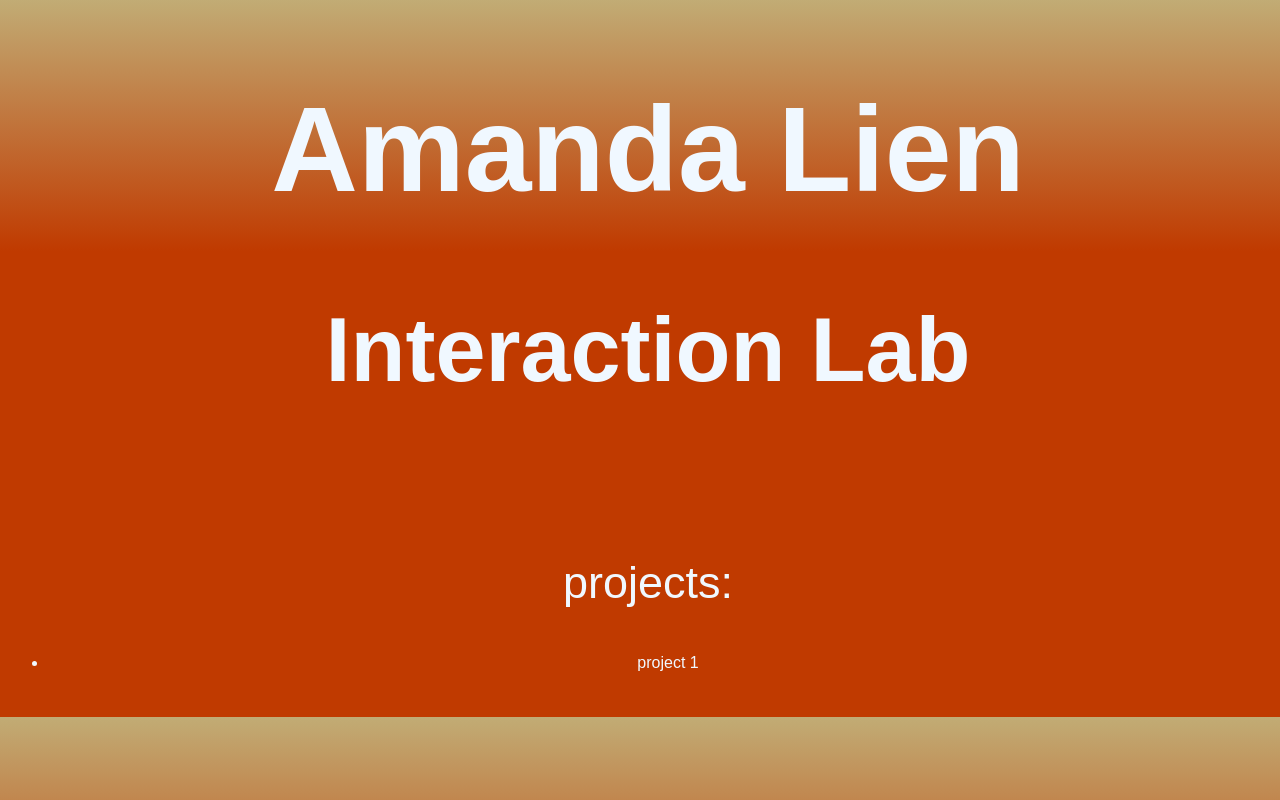
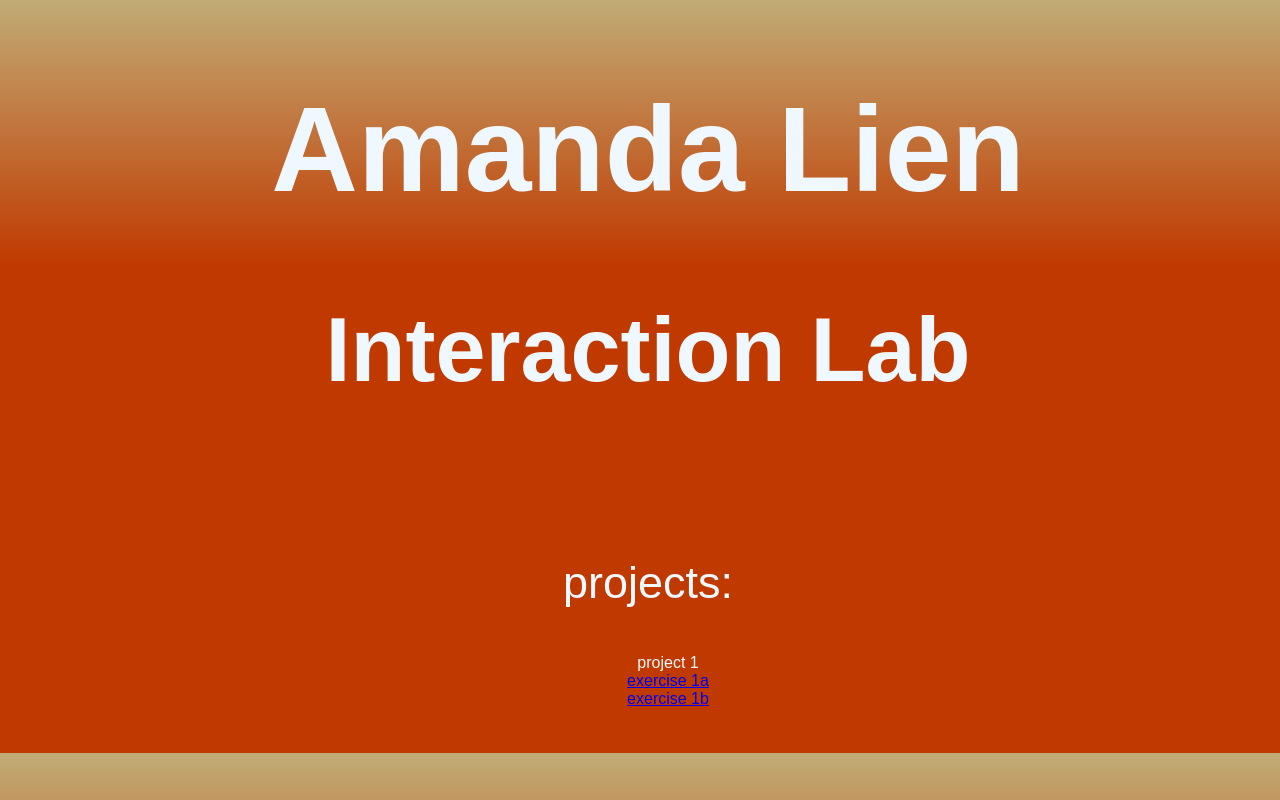
Before and after one commit to AmandaLien/interaction-lab, a plain HTML site: page index.html in a window 1280 px wide. Drawn offline with Linux system fonts and the light colour scheme.

Commit message:
linking new workds

```diff
--- a/index.html
+++ b/index.html
@@ -14,6 +14,8 @@
             projects:
             <ul>
                 <li>project 1</li>
+                <li><a href="https://amandalien.github.io/interaction-lab/exercise-1a/">exercise 1a</a></li>
+                <li><a href="https://amandalien.github.io/interaction-lab/exercise-1b/">exercise 1b</a></li>
             </ul>
         </p>
     </body>
--- a/style.css
+++ b/style.css
@@ -18,3 +18,6 @@ h2{
 p{
     font-size: 45px;
 }
+li{
+    list-style-type: none;
+}
```
